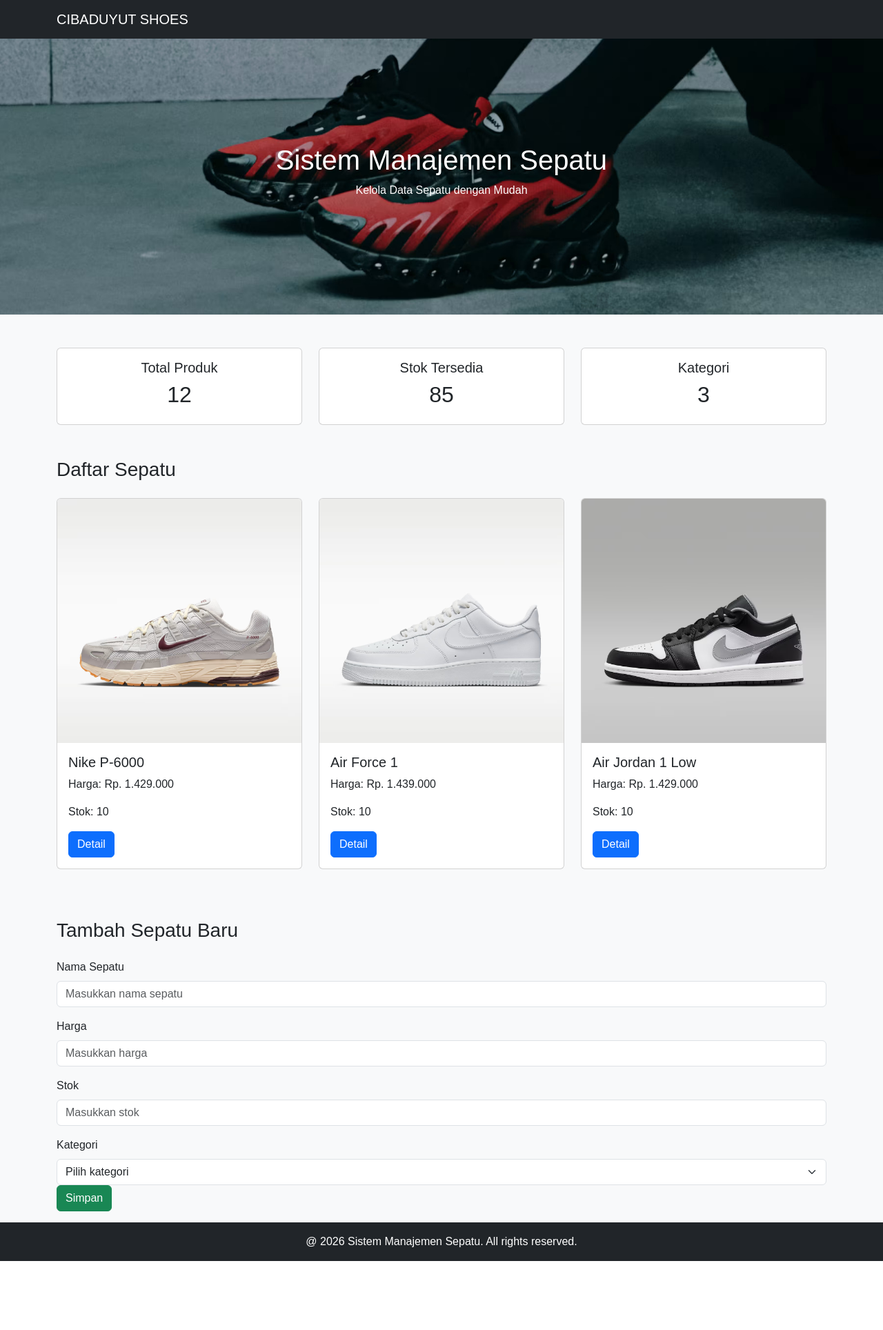
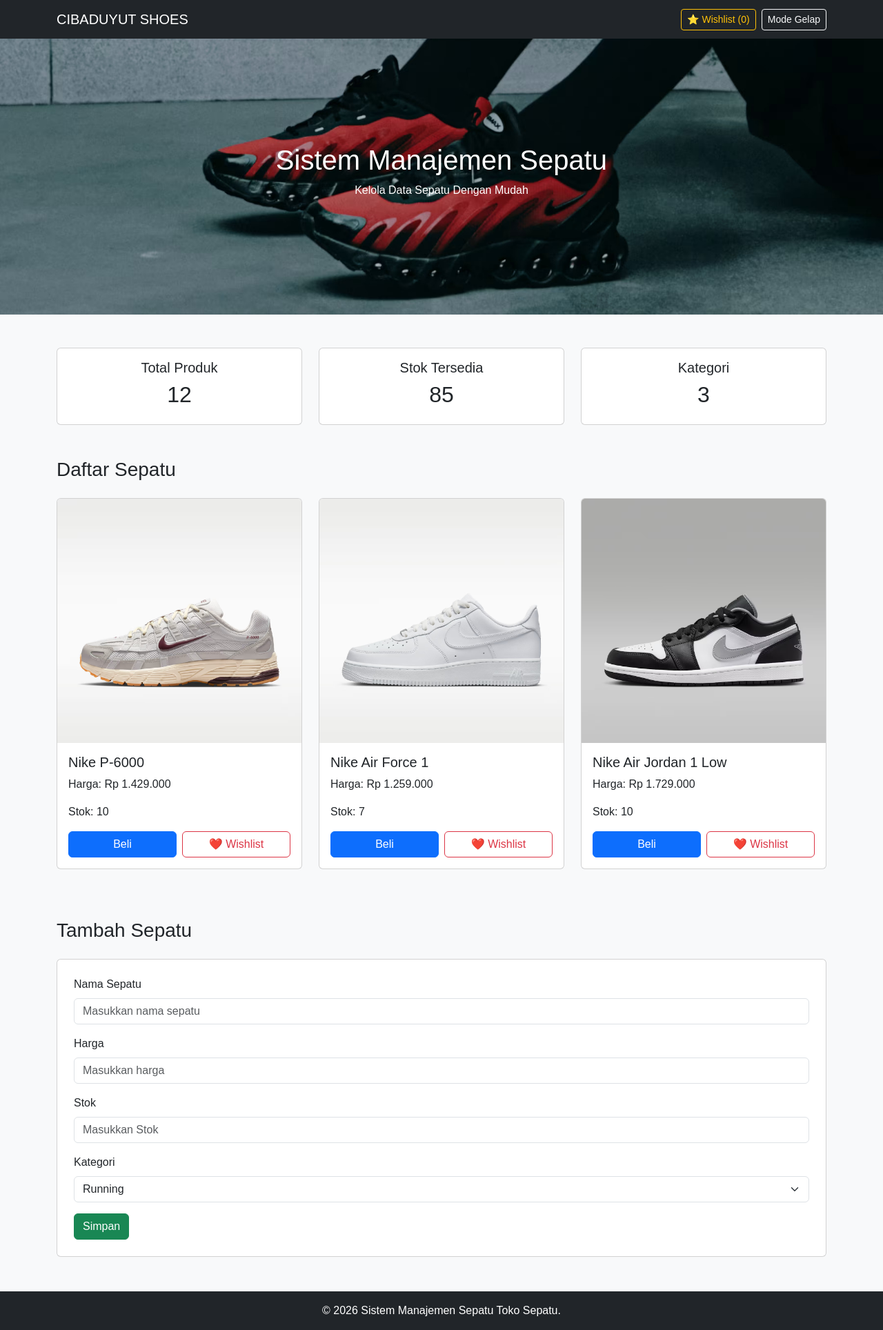
Before and after one commit to dhinanur69/Modul1, a PHP site: page / in a window 1280 px wide. Shown: the whole page at 69% size. Before the commit the page ends 1828 px from the top, so only its background shows below. Run offline with PHP 8.4, Linux system fonts and the light colour scheme.

Commit message:
tampilan javascripts

```diff
--- a/css/style.css
+++ b/css/style.css
@@ -1,15 +1,15 @@
-body{
-    font-family: arial, sans-serif;
+body {
+    font-family: Arial, sans-serif;
     background-color: #f8f9fa;
+    transition: background-color 0.3s, color 0.3s;
 }
 
 .hero {
     height: 400px;
-    background-image: url("../assets/background.jpg");
+    background-image: url('../assets/background.jpg');
     background-size: cover;
     background-position: center;
     background-repeat: no-repeat;
-    position: relative;
 }
 
 .dashboard-card {
@@ -21,5 +21,55 @@ body{
 }
 
 footer {
-    background-color: 50px;
+    margin-top: 50px;
 }
+
+body.dark-mode {
+    background-color: #121212;
+    color: #f0f0f0;
+}
+
+body.dark-mode .navbar {
+    background-color: #1a1a2e !important;
+}
+
+body.dark-mode .card {
+    background-color: #1e1e1e;
+    border-color: #333;
+    color: #f0f0f0;
+}
+
+body.dark-mode .modal-content {
+    background-color: #1e1e1e;
+    color: #f0f0f0;
+}
+
+body.dark-mode .modal-header {
+    border-bottom-color: #333;
+}
+
+
+body.dark-mode .modal-footer {
+    border-top-color: #333;
+}
+
+body.dark-mode .list-group-item {
+    background-color: #2a2a2a;
+    color: #f0f0f0;
+    border-color: #444;
+}
+
+body.dark-mode .form-control,
+body.dark-mode .form-select {
+    background-color: #2a2a2a;
+    color: #f0f0f0;
+    border-color: #555;
+}
+
+body.dark-mode .form-control::placeholder {
+    color: #aaa;
+}
+
+body.dark-mode footer {
+    background-color: #0d0d0d !important;
+}
--- a/index.html
+++ b/index.html
@@ -1,38 +1,42 @@
 <!DOCTYPE html>
-<html lang="id">
+<html lang="en">
 <head>
     <meta charset="UTF-8">
-    <meta name="viewport" content="width=device-width, initial-scale=1.0">
     <title>Sistem Manajemen Sepatu</title>
-
-    <!-- Bootstrap CDN -->
-    <link href="https://cdn.jsdelivr.net/npm/bootstrap@5.3.2/dist/css/bootstrap.min.css" rel="stylesheet">
-
-
-    <!-- CSS Custom -->
+    <link href="https://cdn.jsdelivr.net/npm/bootstrap@5.3.8/dist/css/bootstrap.min.css" rel="stylesheet" integrity="sha384-sRIl4kxILFvY47J16cr9ZwB07vP4J8+LH7qKQnuqkuIAvNWLzeN8tE5YBujZqJLB" crossorigin="anonymous">
     <link rel="stylesheet" href="css/style.css">
 </head>
 <body>
 
-    <!-- Navbar -->
+    <!-- navbar -->
     <nav class="navbar navbar-expand-lg navbar-dark bg-dark">
         <div class="container">
-            <a class="navbar-brand" href="#">CIBADUYUT SHOES </a>
-            <button class="navbar-toggler" type="button" data-bs-toggle="collapse" data-bs-target="#navbarNav">
-                <span class="navbar-toggler-icon"></span>
-            </button>
+            <a class="navbar-brand" href="#">CIBADUYUT SHOES</a>
+
+            <div class="d-flex align-items-center ms-auto gap-2">
+                <button
+                    class="btn btn-outline-warning btn-sm"
+                    data-bs-toggle="modal"
+                    data-bs-target="#wishlistModal"
+                >
+                    ⭐ Wishlist (<span id="wishlist-count">0</span>)
+                </button>
+                <button id="btn-theme" class="btn btn-outline-light btn-sm">
+                    Mode Gelap
+                </button>
+            </div>
         </div>
     </nav>
 
-    <!-- Hero Section -->
+    <!-- hero -->
     <div class="hero text-center text-white d-flex align-items-center">
         <div class="container">
             <h1>Sistem Manajemen Sepatu</h1>
-            <p>Kelola Data Sepatu dengan Mudah</p>
+            <p>Kelola Data Sepatu Dengan Mudah</p>
         </div>
     </div>
 
-    <!-- Dashboard -->
+    <!-- dashboard -->
     <div class="container mt-5">
         <div class="row text-center">
             <div class="col-md-4">
@@ -62,85 +66,120 @@
         </div>
     </div>
 
-    <!-- Daftar Sepatu -->
-     <div class="container mt-5">
+    <!-- daftar sepatu -->
+    <div class="container mt-5">
         <h3 class="mb-4">Daftar Sepatu</h3>
-        <div class="row">
-            <div class="col-md-4">
-                <div class="card mb-4">
-                    <img src="assets/NIKE_P_6000.jpg" class="card-img-top">
+        <div class="row" id="container-barang">
+
+            <div class="col-md-4 mb-4">
+                <div class="card h-100">
+                    <img src="assets/NIKE_P_6000.jpg" class="card-img-top" />
                     <div class="card-body">
                         <h5 class="card-title">Nike P-6000</h5>
-                        <p class="card-text">Harga: Rp. 1.429.000</p>
-                        <p class="card-text">Stok: 10</p>
-                        <button class="btn btn-primary">Detail</button>
+                        <p class="card-text harga-text">Harga: Rp 1.429.000</p>
+                        <p class="card-text stok-text">Stok: 10</p>
+                        <div class="d-flex justify-content-between">
+                            <button class="btn btn-primary btn-detail w-50 me-2">Beli</button>
+                            <button class="btn btn-outline-danger btn-wishlist w-50">❤️ Wishlist</button>
+                        </div>
                     </div>
                 </div>
             </div>
-            <div class="col-md-4">
-                <div class="card mb-4">
-                    <img src="assets/AIR_FORCE_1.jpg" class="card-img-top">
+
+            <div class="col-md-4 mb-4">
+                <div class="card h-100">
+                    <img src="assets/AIR_FORCE_1.jpg" class="card-img-top" />
                     <div class="card-body">
-                        <h5 class="card-title">Air Force 1</h5>
-                        <p class="card-text">Harga: Rp. 1.439.000</p>
-                        <p class="card-text">Stok: 10</p>
-                        <button class="btn btn-primary">Detail</button>
+                        <h5 class="card-title">Nike Air Force 1</h5>
+                        <p class="card-text harga-text">Harga: Rp 1.259.000</p>
+                        <p class="card-text stok-text">Stok: 7</p>
+                        <div class="d-flex justify-content-between">
+                            <button class="btn btn-primary btn-detail w-50 me-2">Beli</button>
+                            <button class="btn btn-outline-danger btn-wishlist w-50">❤️ Wishlist</button>
+                        </div>
                     </div>
                 </div>
             </div>
-            <div class="col-md-4">
-                <div class="card mb-4">
-                    <img src="assets/AIR_JORDAN_1_LOW.jpg" class="card-img-top">
+
+            <div class="col-md-4 mb-4">
+                <div class="card h-100">
+                    <img src="assets/AIR_JORDAN_1_LOW.jpg" class="card-img-top" />
                     <div class="card-body">
-                        <h5 class="card-title">Air Jordan 1 Low</h5>
-                        <p class="card-text">Harga: Rp. 1.429.000</p>
-                        <p class="card-text">Stok: 10</p>
-                        <button class="btn btn-primary">Detail</button>
+                        <h5 class="card-title">Nike Air Jordan 1 Low</h5>
+                        <p class="card-text harga-text">Harga: Rp 1.729.000</p>
+                        <p class="card-text stok-text">Stok: 10</p>
+                        <div class="d-flex justify-content-between">
+                            <button class="btn btn-primary btn-detail w-50 me-2">Beli</button>
+                            <button class="btn btn-outline-danger btn-wishlist w-50">❤️ Wishlist</button>
+                        </div>
                     </div>
                 </div>
             </div>
+
         </div>
-     </div>
+    </div>
 
-    <!-- Form Tambah Sepatu -->
-    <div class="container mt-5">
-        <h3 class="mb-4">Tambah Sepatu Baru</h3>
+    <!-- modal wishlist -->
+    <div class="modal fade" id="wishlistModal" tabindex="-1" aria-hidden="true">
+        <div class="modal-dialog">
+            <div class="modal-content">
+                <div class="modal-header">
+                    <h5 class="modal-title">⭐ Daftar Wishlist Saya</h5>
+                    <button type="button" class="btn-close" data-bs-dismiss="modal" aria-label="Close"></button>
+                </div>
+                <div class="modal-body">
+                    <ul class="list-group" id="daftar-wishlist">
+                    </ul>
+                </div>
+                <div class="modal-footer">
+                    <button type="button" class="btn btn-secondary" data-bs-dismiss="modal">Tutup</button>
+                    <button type="button" class="btn btn-danger" onclick="hapusWishlist()">Kosongkan</button>
+                </div>
+            </div>
+        </div>
+    </div>
 
-        <div class="mb-3">
-            <label class="form-label">Nama Sepatu</label>
-            <input type="text" class="form-control" placeholder="Masukkan nama sepatu">
-        </div>
-
-        <div class="mb-3">
-            <label class="form-label">Harga</label>
-            <input type="number" class="form-control" placeholder="Masukkan harga">
-        </div>
-
-        <div class="mb-3">
-            <label class="form-label">Stok</label>
-            <input type="number" class="form-control" placeholder="Masukkan stok">
-        </div>
-
-        <div class="mb-3">
-            <label class="form-label">Kategori</label>
-            <form action="">
-                <div>
+    <!-- tambah sepatu -->
+    <div class="container mt-5 mb-5">
+        <h3 class="mb-4">Tambah Sepatu</h3>
+        <div class="card p-4">
+            <form>
+                <div class="mb-3">
+                    <label class="form-label">Nama Sepatu</label>
+                    <input type="text" class="form-control" placeholder="Masukkan nama sepatu" />
+                </div>
+                <div class="mb-3">
+                    <label class="form-label">Harga</label>
+                    <input type="number" class="form-control" placeholder="Masukkan harga" />
+                </div>
+                <div class="mb-3">
+                    <label class="form-label">Stok</label>
+                    <input type="number" class="form-control" placeholder="Masukkan Stok" />
+                </div>
+                <div class="mb-3">
+                    <label class="form-label">Kategori</label>
                     <select class="form-select">
-                        <option value="">Pilih kategori</option>
-                        <option value="sneakers">Sneakers</option>
-                        <option value="formal">Basket</option>
-                        <option value="sport">Kasual</option>
+                        <option>Running</option>
+                        <option>Basket</option>
+                        <option>Casual</option>
                     </select>
-
                 </div>
                 <button type="submit" class="btn btn-success">Simpan</button>
             </form>
         </div>
     </div>
 
-    <!-- Footer -->
-    <footer class="bg-dark text-white text-center p-3">@ 2026 Sistem Manajemen Sepatu. All rights reserved.</footer>
+    <!-- footer -->
+    <footer class="bg-dark text-white text-center p-3">
+        &copy; 2026 Sistem Manajemen Sepatu Toko Sepatu.
+    </footer>
+
     <script src="https://cdn.jsdelivr.net/npm/bootstrap@5.3.8/dist/js/bootstrap.bundle.min.js" integrity="sha384-ENjdO4Dr2bkBIFxQpeoTz1HIcje39Wm4jDKdf19U8gI4ddQ3GYNS7NTKfAdVQSZe" crossorigin="anonymous"></script>
+    <script src="js/script.js"></script>
+
+<!-- bootstrap -->
+<script src="https://cdn.jsdelivr.net/npm/bootstrap@5.3.8/dist/js/bootstrap.bundle.min.js" ...></script>
+<script src="js/script.js"></script>
 
 </body>
 </html>
```
Also changed, not shown: js/script.js (added, +97 -0 lines), README.md.
